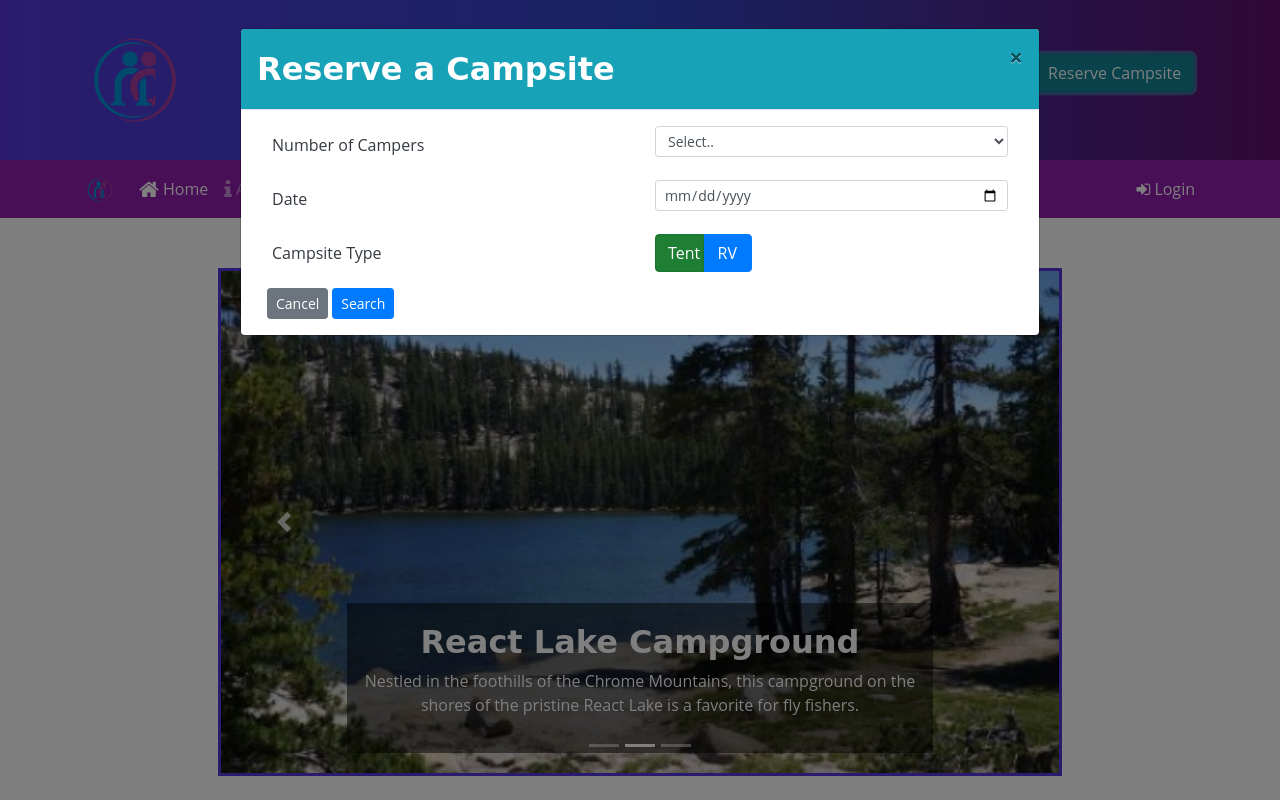
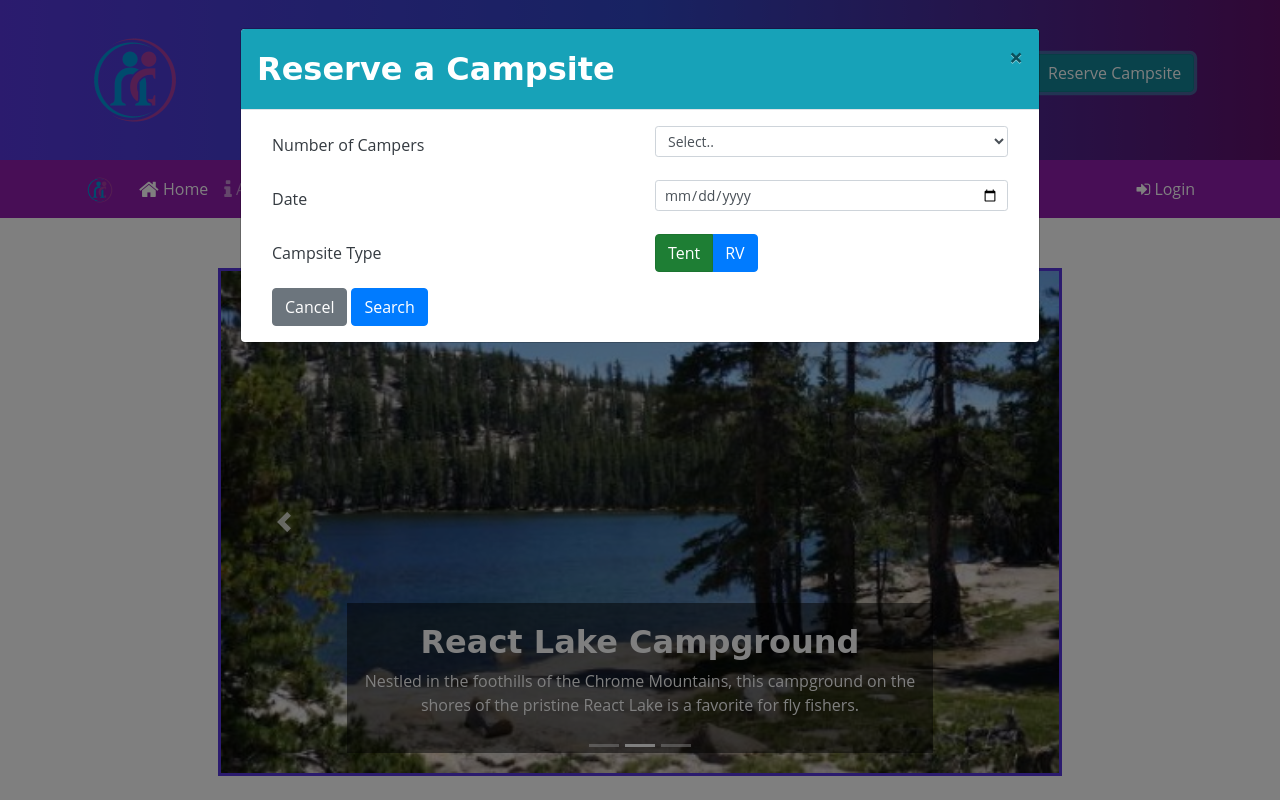
Before and after one commit to huypham2309/nucampsites, a website: page index.html in a window 1280 px wide. Both pictures are taken after a click on the button "Reserve Campsite". Shown: the top 800 px of the page. Drawn offline with nearby package versions, Linux system fonts and the light colour scheme; a web font is replaced by a local one.

Commit message:
Week 3 Project

```diff
--- a/index.html
+++ b/index.html
@@ -73,17 +73,17 @@
                                 <div class="form-group row mt-3">
                                     <label class="text-dark col-sm-6 col-form-label">Campsite Type</label>
                                     <div class="col-2 btn-group btn-group-toggle" data-toggle="buttons">
-                                        <label class="btn btn-success active col-sm-6">
-                                            <input class="form-control col-sm-2" type="radio" name="siteType" id="siteTent" autocomplete="off" checked>Tent
+                                        <label class="btn btn-success active">
+                                            <input type="radio" name="siteType" id="siteTent" value="tent" autocomplete="off" checked>Tent
                                         </label>
-                                        <label class="btn btn-primary col-sm-6">
-                                            <input class="form-control form-control-sm" type="radio" name="siteType" id="siteRV" autocomplete="off">RV
+                                        <label class="btn btn-primary">
+                                            <input type="radio" name="siteType" id="siteRV" value="RV" autocomplete="off">RV
                                         </label>
                                     </div>
                                 </div>
-                                <div class="form-row">
-                                    <button type="button" class="btn btn-secondary btn-sm mr-1 " data-dismiss="modal">Cancel</button>
-                                    <button type="submit" class="btn btn-primary btn-sm">Search</button>
+                                <div class="form-row ml-auto">
+                                    <button type="button" class="btn btn-secondary mr-1 " data-dismiss="modal">Cancel</button>
+                                    <button type="submit" class="btn btn-primary">Search</button>
                                 </div>
                             </form>
                         </div>
```
